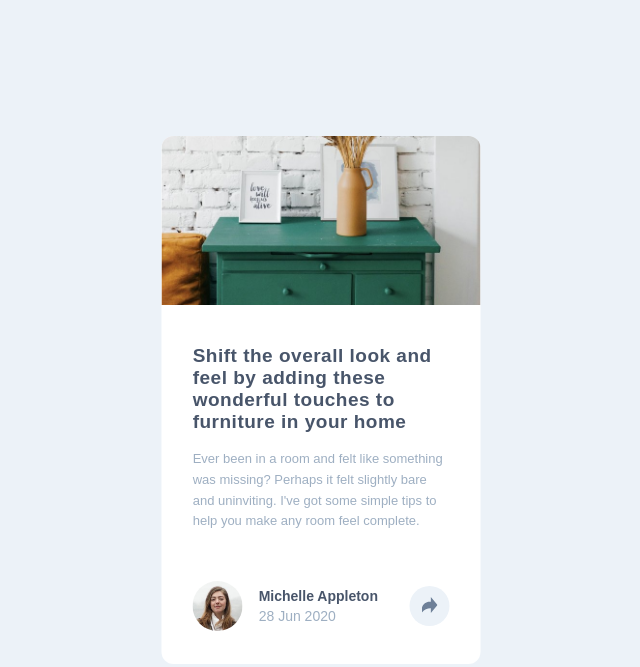
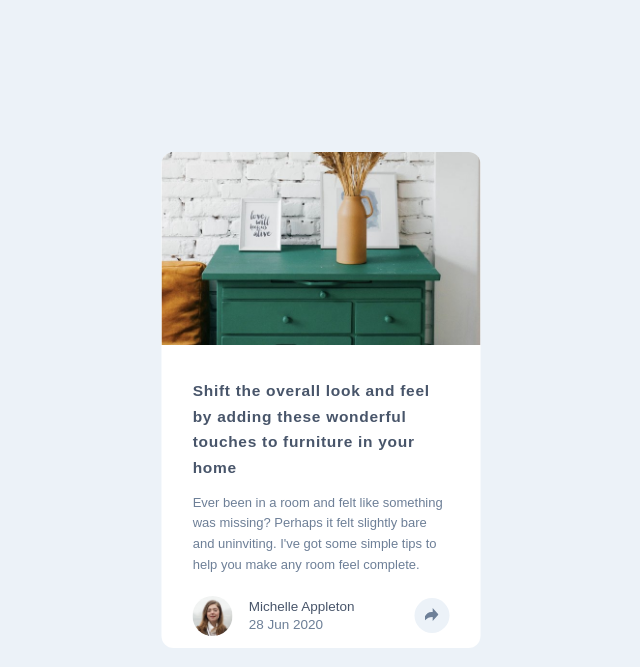
Before and after one commit to andrewpatasik/article-preview-component-master, a plain HTML site: page index.html in a window 1280 px wide. Shown: the whole page, without its empty margins (319-959 px from the left). Drawn offline with Linux system fonts and the light colour scheme; a web font is replaced by a local one.

Commit message:
fix styling and merge

```diff
--- a/helper.js
+++ b/helper.js
@@ -55,13 +55,15 @@ export const generateShareComponent = () => {
 
   for (let index = 0; index < icons.length; index++) {
     const shareArticleListElement = element.generateElement("li");
+    const shareArticleAnchorElement = element.generateElement("a");
     const shareArticleListImageElement = element.generateElement("img", {
       src: `./images/icon-${icons[index]}.svg`
     }, [
       "share-icon",
     ]);
 
-    shareArticleListElement.appendChild(shareArticleListImageElement);
+    shareArticleAnchorElement.appendChild(shareArticleListImageElement);
+    shareArticleListElement.appendChild(shareArticleAnchorElement);
     shareArticleListContainerElement.append(shareArticleListElement);
   }
 
--- a/index.html
+++ b/index.html
@@ -8,24 +8,24 @@
   <title>Frontend Mentor | Article preview component</title>
 <body>
   <div id="root" class="relative">
-    <main id="card" class="container absolute transform-center flex flex-col">
+    <main id="card" class="container absolute transform-center flex">
       <img id="card__article__image" src="./images/drawers.jpg" alt="drawers" />
       <section id="card__article__content" class="flex flex-col">
-        <h1 class="font-bold text-verydarkgrayishblue spacing-tight">Shift the overall look and feel by adding
+        <h1 class="text-verydarkgrayishblue spacing-tight line-loose">Shift the overall look and feel by adding
           these wonderful touches to furniture in your home
         </h1>
-        <p class="line-narrow">Ever been in a room and felt like something was missing? Perhaps it felt slightly bare and uninviting.
+        <p class="font-bold line-narrow">Ever been in a room and felt like something was missing? Perhaps it felt slightly bare and uninviting.
           I've got some simple tips to help you make any room feel complete.
         </p>
         <div id="card__article__detail" class="container flex flex-center">
-          <img id="card__article__detail__author" src="./images/avatar-michelle.jpg" class="rounded-full z-index-behind" />
-          <div id="card__article__detail__namedate" class="container flex flex-col justify-center z-index-behind">
+          <img id="card__article__detail__author" src="./images/avatar-michelle.jpg" class="rounded-full" />
+          <div id="card__article__detail__namedate" class="container flex flex-col justify-center">
             <p class="font-bold text-verydarkgrayishblue">Michelle Appleton</p>
             <p>28 Jun 2020</p>
           </div>
           <div id="card__article__detail__share">
-            <button id="card__article__detail__share__button" class="rounded-full animate-smooth">
-              <img src="./images/icon-share.svg" />
+            <button id="card__article__detail__share__button" class="relative bg-lightgrayishblue rounded-full animate-smooth">
+              <img id="card__share__button__icon" src="./images/icon-share.svg" class="animate-smooth"/>
             </button>
           </div>
         </div>
--- a/index.js
+++ b/index.js
@@ -6,6 +6,9 @@ window.addEventListener("DOMContentLoaded", () => {
   );
   const cardArticleShareButtonElement = document.getElementById(
     "card__article__detail__share__button"
+  );
+  const cardArticleShareButtonIconElement = document.getElementById(
+    "card__share__button__icon"
   );
 
   const shareComponent = generateShareComponent();
@@ -18,5 +21,8 @@ window.addEventListener("DOMContentLoaded", () => {
     evt.preventDefault();
 
     shareComponent.classList.toggle("hidden");
-  })
+    cardArticleShareButtonElement.classList.toggle("bg-lightgrayishblue");
+    cardArticleShareButtonElement.classList.toggle("bg-desaturateddarkblue");
+    cardArticleShareButtonIconElement.classList.toggle("filter-white");
+  });
 });
--- a/style.css
+++ b/style.css
@@ -11,7 +11,7 @@
 }
 
 @font-face {
-  font-family: "Manrope";
+  font-family: "Manrope Bold";
   font-style: normal;
   font-weight: 700;
   font-display: swap;
@@ -27,7 +27,7 @@
   --desaturateddarkblue: hsl(214, 17%, 51%);
   --grayishblue: hsl(212, 23%, 69%);
   --lightgrayishblue: hsl(210, 46%, 95%);
-  --white: #fff;
+  --white: hsla(360, 100%, 100%, 1);
 }
 
 /* baseline */
@@ -67,27 +67,28 @@ button {
 
 #card {
   width: calc(375px - 3.5rem);
-  height: 33rem;
+  height: 31rem;
   background-color: var(--white);
   border-radius: 0.75rem;
-  color: var(--grayishblue);
+  color: var(--desaturateddarkblue);
+  flex-direction: column;
   overflow: hidden;
 }
 
 #card__article__image {
   width: 100%;
-  height: 32%;
+  height: 39%;
   object-fit: cover;
 }
 
 #card__article__content {
   height: 100%;
-  padding: 1.5rem 1.95rem 0 1.95rem;
+  padding: 1.3rem 1.95rem .5rem 1.95rem;
 }
 
 #card__article__content > h1 {
-  font-size: calc(1em + 6px);
-  margin: 1rem 0;
+  font-size: calc(1em + 2.5px);
+  margin: .75rem 0;
 }
 
 #card__article__content > p {
@@ -99,14 +100,15 @@ button {
 }
 
 #card__article__detail__author {
-  width: 50x;
-  height: 50px;
+  width: 40x;
+  height: 40px;
   margin-right: 1rem;
 }
 
 #card__article__detail__namedate {
+  font-size: calc(1em - .5px);
   flex-basis: 50%;
-  row-gap: 0.3rem;
+  row-gap: 0.2rem;
 }
 
 #card__article__detail__namedate > p {
@@ -118,9 +120,9 @@ button {
 }
 
 #card__article__detail__share__button {
-  width: 40px;
-  height: 40px;
-  background-color: var(--lightgrayishblue);
+  width: 35px;
+  height: 35px;
+  z-index: 1;
 }
 
 #card__article__detail__share__button:hover {
@@ -128,16 +130,15 @@ button {
 }
 
 #card__article__detail__share__button > img {
-  width: 16px;
-  height: 16px;
+  width: 14px;
+  height: 13px;
 }
 
 #card__article__detail__share__content {
   width: 100%;
-  height: 15%;
+  height: 13%;
   bottom: 0;
   padding: 0 1.95rem;
-  z-index: -1;
 }
 
 #card__article__detail__share__link__list {
@@ -148,6 +149,10 @@ button {
 .share-icon {
   width: 24px;
   height: 24px;
+}
+
+.share-icon:hover {
+  cursor: pointer;
 }
 
 /* utilities */
@@ -193,7 +198,7 @@ button {
 }
 
 .spacing-tight {
-  letter-spacing: 0.5px;
+  letter-spacing: 0.7px;
 }
 
 .spacing-loose {
@@ -204,20 +209,16 @@ button {
   line-height: 1.3rem;
 }
 
-.font-bold {
-  font-weight: 700;
+.line-loose {
+  line-height: 1.6rem;
 }
 
 .text-verydarkgrayishblue {
   color: var(--verydarkgrayishblue);
 }
 
-.text-grayishblue {
-  color: var(--grayishblue);
-}
-
-.bg-grayishblue {
-  background-color: var(--grayishblue);
+.bg-lightgrayishblue {
+  background-color: var(--lightgrayishblue);
 }
 
 .bg-verydarkgrayishblue {
@@ -228,12 +229,12 @@ button {
   background-color: var(--desaturateddarkblue);
 }
 
+.filter-white {
+  filter: brightness(0) invert(1);
+}
+
 .rounded-full {
   border-radius: 100%;
-}
-
-.z-index-behind {
-  z-index: -1;
 }
 
 .animate-smooth {
@@ -248,4 +249,24 @@ button {
 /* responsive screen */
 
 @media (min-width: 1440px) {
+  #card {
+    width: calc(1440px - 40rem);
+    height: 20rem;
+    flex-direction: row;
+  }
+
+  #card__article__image {
+    width: 40%;
+    height: 100%;
+    object-fit: cover;
+  }
+
+  #card__article__content {
+    height: 100%;
+    padding: 1.5rem 3rem 0 3rem;
+  }
+
+  #card__article__content > h1 {
+    font-size: calc(1em + 8px);
+  }
 }
```
